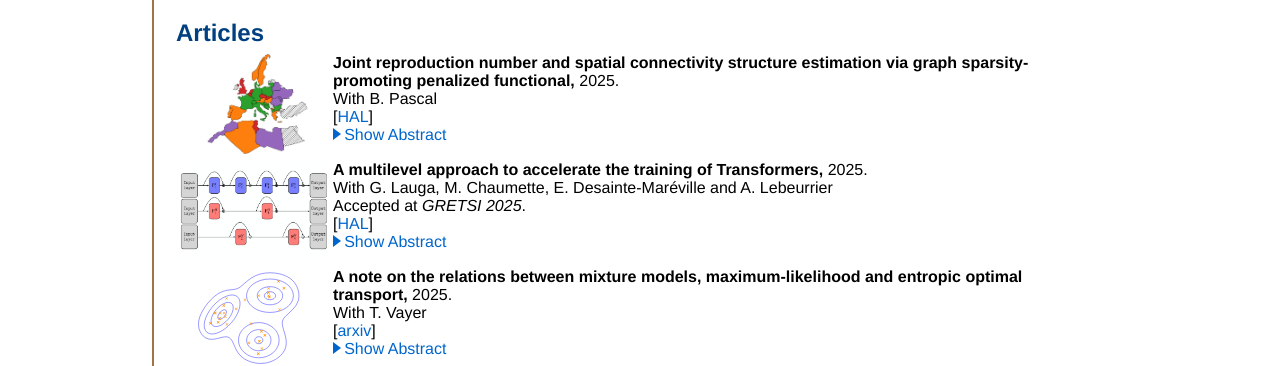
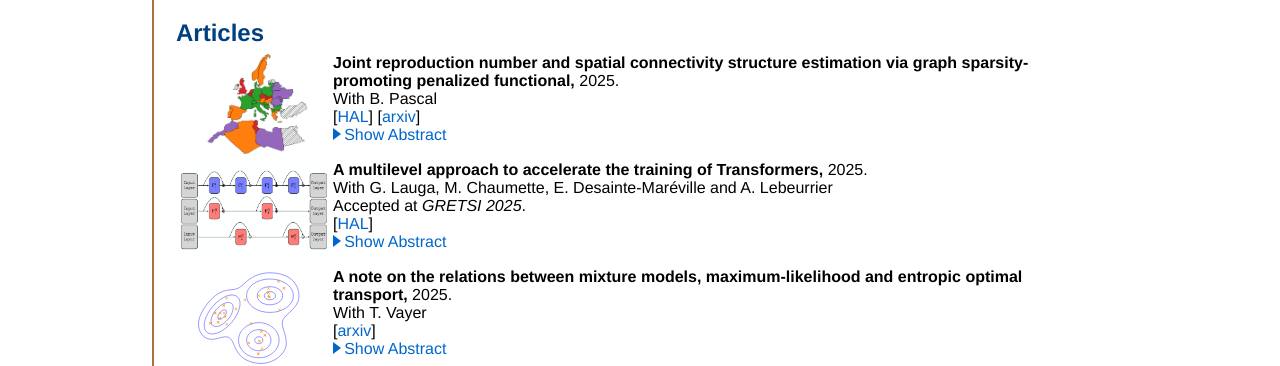
Before and after one commit to elasalle/elasalle.github.io, a Jekyll site: the page built from research/index.html, in a window 1280 px wide and 900 px high. Shown: the part 411-777 px from the top of the window. Built offline with Jekyll 4.4.1, drawn with Linux system fonts in a browser that asks for light colours; some web fonts are replaced; formulas are drawn with MathJax 3.

Commit message:
update arxiv link

```diff
--- a/index.html
+++ b/index.html
@@ -38,7 +38,8 @@
 
 	<h2 class="title2">News</h2>
 	<ul class="normalsize">
-		<li>August, 2025 - Our paper ``<i>PASCO (PArallel Structured COarsening): an overlay to speed up graph clustering algorithms</i>" has been accepted at <i>ECML 2025</i> (Journal Track) and published in <i>Machine Learning</i>. <br> I will present this work in Porto on the 16th of September.</li>
+		<li>September, 2025 - Our preprint ``<i>Joint reproduction number and spatial connectivity structure estimation via graph sparsity-promoting penalized functional</i>'' is out.  Check it out <a href="https://arxiv.org/pdf/2509.20034">here</a>.</li>
+		<li>August, 2025 - Our paper ``<i>PASCO (PArallel Structured COarsening): an overlay to speed up graph clustering algorithms</i>" has been accepted at <i>ECML 2025</i> (Journal Track) and published in <i>Machine Learning</i>. <br> I presented this work in Porto on the 16th of September.</li>
 		<li>March, 2025 - I have just started a <b>new postdoctoral position</b> in the Laboratoire des Sciences du Numérique de Nantes (LS2N). <br> I will be working on signal processing on graphs with applications in epidemiology and neuroscience.</li>
 	</ul>
 </div><!-- /.blurb -->
--- a/research/index.html
+++ b/research/index.html
@@ -21,13 +21,13 @@
   <table class="normalsize">
     <tr>
     <td class="nopadding top" width=150>
-    <a href="https://hal.science/hal-05271255v1/document">
+    <a href="https://arxiv.org/pdf/2509.20034">
     <img class="noradius" src="fig/covid_map_3x2.png" width=150 height=100></a>
     </td>
     <td class="nopadding top">
     <b>Joint reproduction number and spatial connectivity structure estimation via graph sparsity-promoting penalized functional,</b> 2025.<br>
     With B. Pascal<br>
-    [<a href="https://hal.science/hal-05271255v1/document">HAL</a>]
+    [<a href="https://hal.science/hal-05271255v1/document">HAL</a>] [<a href="https://arxiv.org/pdf/2509.20034">arxiv</a>]
     <!-- [<a href="https://arxiv.org/pdf/2311.04673.pdf">arxiv</a>] -->
         <button class="showhide art_arbstr_7" onclick="switchDisplayByClassName('art_arbstr_7')" style="display: block;"><div class="arrow-right"></div>Show Abstract<span class="dots">...</span></button>
         <button class="showhide art_arbstr_7" onclick="switchDisplayByClassName('art_arbstr_7')" style="display : none;"><div class="arrow-top"></div>Hide Abstract</button>
```
